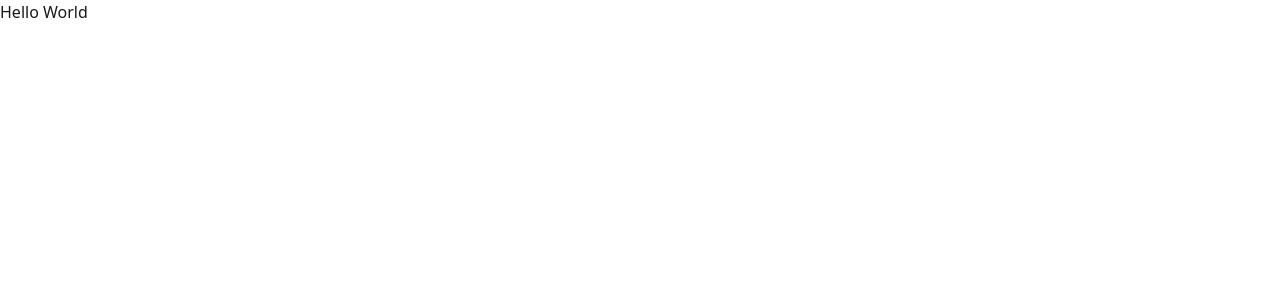
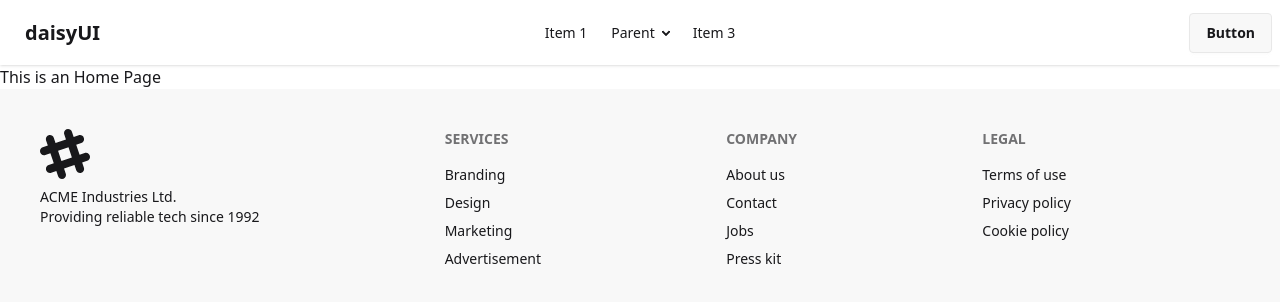
Before and after one commit to roni-biswas/career-code-client, a React (Vite) app: page / in a window 1280 px wide. Shown: the top 302 px of the page. Built offline with nearby package versions, Linux system fonts and the light colour scheme.

Commit message:
modified mainlayout and route setup and display navbar, footer and dynamic content

```diff
--- a/src/layouts/MainLayout.jsx
+++ b/src/layouts/MainLayout.jsx
@@ -1,10 +1,14 @@
 import React from "react";
 import { Outlet } from "react-router";
+import NavBar from "../pages/Shared/NavBar";
+import Footer from "../pages/Shared/Footer";
 
 const MainLayout = () => {
   return (
     <>
+      <NavBar />
       <Outlet />
+      <Footer />
     </>
   );
 };
--- a/src/pages/Shared/Footer.jsx
+++ b/src/pages/Shared/Footer.jsx
@@ -2,9 +2,46 @@
 
 const Footer = () => {
   return (
-    <div>
-      <h3>Footer Component</h3>
-    </div>
+    <footer className="footer sm:footer-horizontal bg-base-200 text-base-content p-10">
+      <aside>
+        <svg
+          width="50"
+          height="50"
+          viewBox="0 0 24 24"
+          xmlns="http://www.w3.org/2000/svg"
+          fillRule="evenodd"
+          clipRule="evenodd"
+          className="fill-current"
+        >
+          <path d="M22.672 15.226l-2.432.811.841 2.515c.33 1.019-.209 2.127-1.23 2.456-1.15.325-2.148-.321-2.463-1.226l-.84-2.518-5.013 1.677.84 2.517c.391 1.203-.434 2.542-1.831 2.542-.88 0-1.601-.564-1.86-1.314l-.842-2.516-2.431.809c-1.135.328-2.145-.317-2.463-1.229-.329-1.018.211-2.127 1.231-2.456l2.432-.809-1.621-4.823-2.432.808c-1.355.384-2.558-.59-2.558-1.839 0-.817.509-1.582 1.327-1.846l2.433-.809-.842-2.515c-.33-1.02.211-2.129 1.232-2.458 1.02-.329 2.13.209 2.461 1.229l.842 2.515 5.011-1.677-.839-2.517c-.403-1.238.484-2.553 1.843-2.553.819 0 1.585.509 1.85 1.326l.841 2.517 2.431-.81c1.02-.33 2.131.211 2.461 1.229.332 1.018-.21 2.126-1.23 2.456l-2.433.809 1.622 4.823 2.433-.809c1.242-.401 2.557.484 2.557 1.838 0 .819-.51 1.583-1.328 1.847m-8.992-6.428l-5.01 1.675 1.619 4.828 5.011-1.674-1.62-4.829z"></path>
+        </svg>
+        <p>
+          ACME Industries Ltd.
+          <br />
+          Providing reliable tech since 1992
+        </p>
+      </aside>
+      <nav>
+        <h6 className="footer-title">Services</h6>
+        <a className="link link-hover">Branding</a>
+        <a className="link link-hover">Design</a>
+        <a className="link link-hover">Marketing</a>
+        <a className="link link-hover">Advertisement</a>
+      </nav>
+      <nav>
+        <h6 className="footer-title">Company</h6>
+        <a className="link link-hover">About us</a>
+        <a className="link link-hover">Contact</a>
+        <a className="link link-hover">Jobs</a>
+        <a className="link link-hover">Press kit</a>
+      </nav>
+      <nav>
+        <h6 className="footer-title">Legal</h6>
+        <a className="link link-hover">Terms of use</a>
+        <a className="link link-hover">Privacy policy</a>
+        <a className="link link-hover">Cookie policy</a>
+      </nav>
+    </footer>
   );
 };
 
--- a/src/pages/Shared/NavBar.jsx
+++ b/src/pages/Shared/NavBar.jsx
@@ -2,8 +2,77 @@
 
 const NavBar = () => {
   return (
-    <div>
-      <h1>This is Navbar or header</h1>
+    <div className="navbar bg-base-100 shadow-sm">
+      <div className="navbar-start">
+        <div className="dropdown">
+          <div tabIndex={0} role="button" className="btn btn-ghost lg:hidden">
+            <svg
+              xmlns="http://www.w3.org/2000/svg"
+              className="h-5 w-5"
+              fill="none"
+              viewBox="0 0 24 24"
+              stroke="currentColor"
+            >
+              {" "}
+              <path
+                strokeLinecap="round"
+                strokeLinejoin="round"
+                strokeWidth="2"
+                d="M4 6h16M4 12h8m-8 6h16"
+              />{" "}
+            </svg>
+          </div>
+          <ul
+            tabIndex={0}
+            className="menu menu-sm dropdown-content bg-base-100 rounded-box z-1 mt-3 w-52 p-2 shadow"
+          >
+            <li>
+              <a>Item 1</a>
+            </li>
+            <li>
+              <a>Parent</a>
+              <ul className="p-2">
+                <li>
+                  <a>Submenu 1</a>
+                </li>
+                <li>
+                  <a>Submenu 2</a>
+                </li>
+              </ul>
+            </li>
+            <li>
+              <a>Item 3</a>
+            </li>
+          </ul>
+        </div>
+        <a className="btn btn-ghost text-xl">daisyUI</a>
+      </div>
+      <div className="navbar-center hidden lg:flex">
+        <ul className="menu menu-horizontal px-1">
+          <li>
+            <a>Item 1</a>
+          </li>
+          <li>
+            <details>
+              <summary>Parent</summary>
+              <ul className="p-2">
+                <li>
+                  <a>Submenu 1</a>
+                </li>
+                <li>
+                  <a>Submenu 2</a>
+                </li>
+              </ul>
+            </details>
+          </li>
+          <li>
+            <a>Item 3</a>
+          </li>
+        </ul>
+      </div>
+      <div className="navbar-end">
+        <a className="btn">Button</a>
+      </div>
     </div>
   );
 };
--- a/src/routers/router.jsx
+++ b/src/routers/router.jsx
@@ -1,9 +1,17 @@
 import { createBrowserRouter } from "react-router";
+import MainLayout from "../layouts/MainLayout";
+import Home from "../pages/Home/Home";
 
 const router = createBrowserRouter([
   {
     path: "/",
-    element: <div>Hello World</div>,
+    Component: MainLayout,
+    children: [
+      {
+        index: true,
+        Component: Home,
+      },
+    ],
   },
 ]);
 
```
